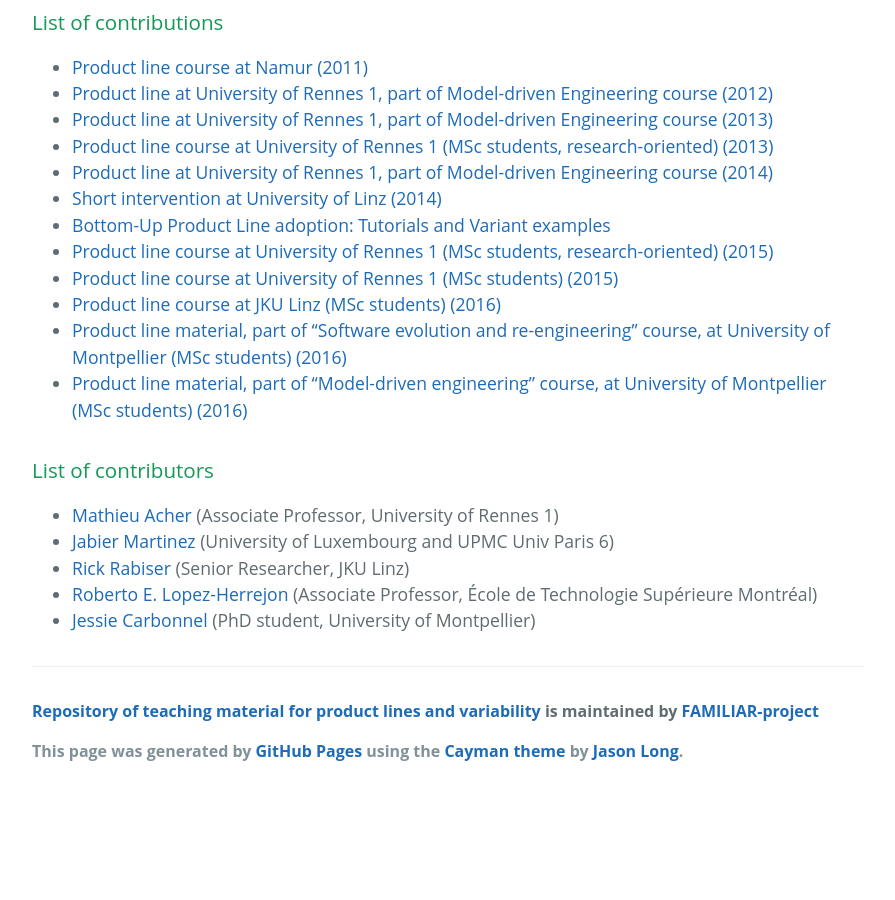
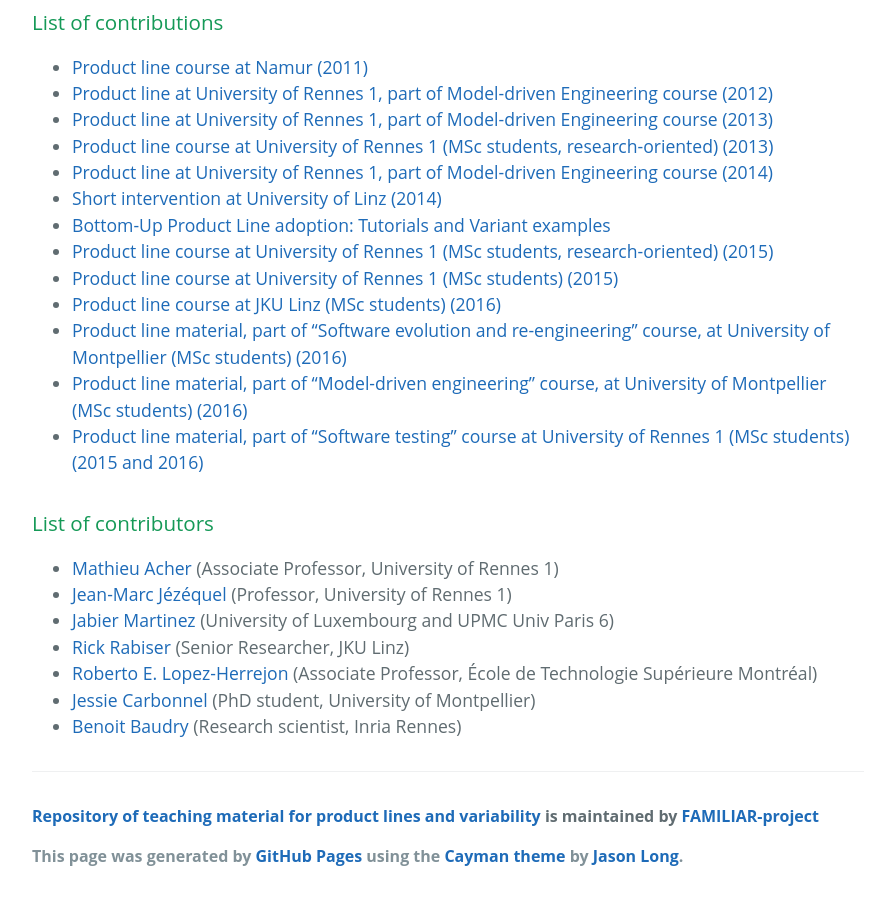
Before and after one commit to FAMILIAR-project/teaching, a Jekyll site: the page built from index.html, in a window 1280 px wide and 900 px high, scrolled down 973 px. Shown: the whole window, without its empty margins (192-1087 px from the left). Built offline with Jekyll 4.4.1, drawn with Linux system fonts in a browser that asks for light colours; before the commit the page ends 1768 px from its top, so only the background shows below that.

Commit message:
New contributors and topics addressed

```diff
--- a/_includes/contributions.md
+++ b/_includes/contributions.md
@@ -12,3 +12,4 @@
 * [Product line course at JKU Linz (MSc students) (2016)](jku2016.html)
 * [Product line material, part of "Software evolution and re-engineering" course, at University of Montpellier (MSc students) (2016)](montpellier2016.html)
 * [Product line material, part of "Model-driven engineering" course, at University of Montpellier (MSc students) (2016)](montpellier2016MDE.html)
+* [Product line material, part of "Software testing" course at University of Rennes 1 (MSc students) (2015 and 2016)](rennes-testing2016.html)
--- a/_includes/contributors.md
+++ b/_includes/contributors.md
@@ -1,7 +1,9 @@
 ### List of contributors
 
- * [Mathieu Acher](http://www.mathieuacher.com) (Associate Professor, University of Rennes 1)
- * [Jabier Martinez](http://sites.google.com/site/jabiermartinezwebsite) (University of Luxembourg and UPMC Univ Paris 6)
- * [Rick Rabiser](http://mevss.jku.at/?page_id=57) (Senior Researcher, JKU Linz)
- * [Roberto E. Lopez-Herrejon](https://www.etsmtl.ca/) (Associate Professor, École de Technologie Supérieure Montréal)
- * [Jessie Carbonnel](https://www.lirmm.fr/users/utilisateurs-lirmm/jessie-carbonnel) (PhD student, University of Montpellier)
+* [Mathieu Acher](http://www.mathieuacher.com) (Associate Professor, University of Rennes 1)
+* [Jean-Marc Jézéquel](https://people.irisa.fr/Jean-Marc.Jezequel/) (Professor, University of Rennes 1)
+* [Jabier Martinez](http://sites.google.com/site/jabiermartinezwebsite) (University of Luxembourg and UPMC Univ Paris 6)
+* [Rick Rabiser](http://mevss.jku.at/?page_id=57) (Senior Researcher, JKU Linz)
+* [Roberto E. Lopez-Herrejon](https://www.etsmtl.ca/) (Associate Professor, École de Technologie Supérieure Montréal)
+* [Jessie Carbonnel](https://www.lirmm.fr/users/utilisateurs-lirmm/jessie-carbonnel) (PhD student, University of Montpellier)
+* [Benoit Baudry](http://people.rennes.inria.fr/Benoit.Baudry/) (Research scientist, Inria Rennes)
```
Also changed, not shown: rennes-testing2016.html (added, +51 -0 lines).
